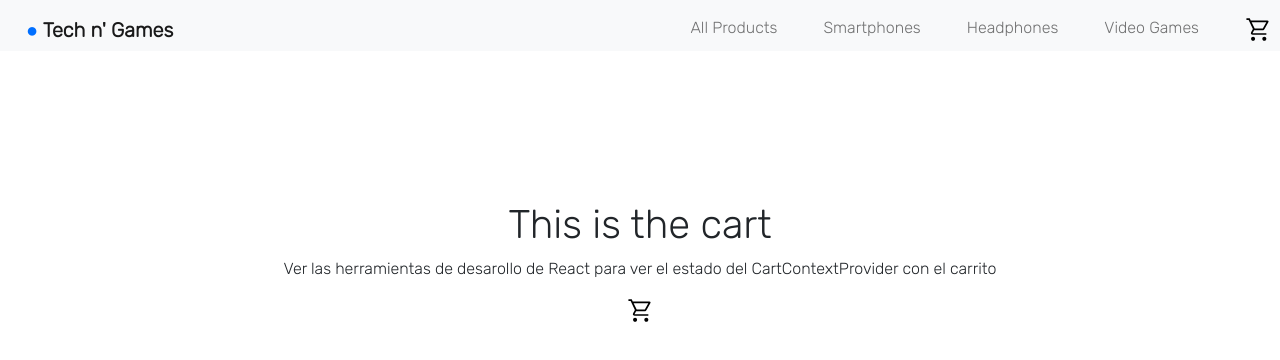
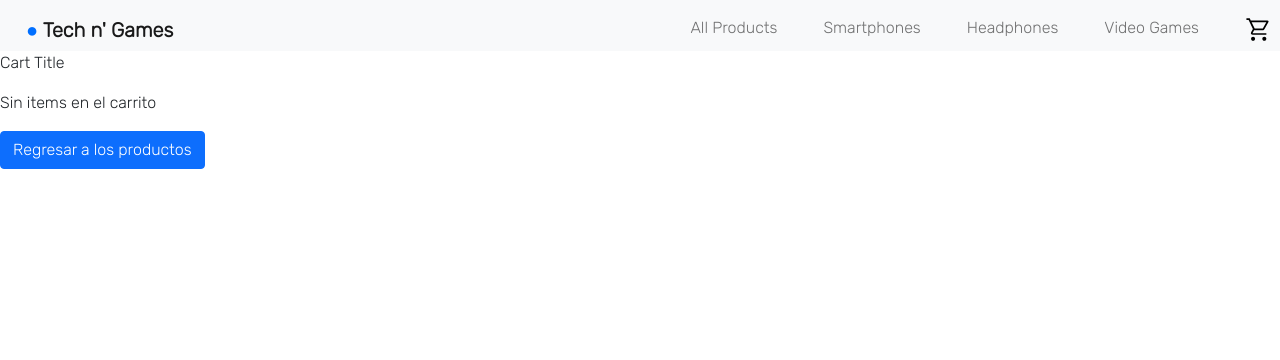
Before and after one commit to ArmandoMntr/techngame, a React (Create React App) app: page /cart in a window 1280 px wide. Shown: the top 360 px of the page. Built offline with nearby package versions, Linux system fonts and the light colour scheme.

Commit message:
cart component using context

```diff
--- a/src/components/Cart/Cart.jsx
+++ b/src/components/Cart/Cart.jsx
@@ -1,15 +1,55 @@
-import React from "react";
+import React, { useContext } from "react";
+import { Button } from "react-bootstrap";
 import "./Cart.scss";
-import cart from "../../assets/cartIcon/shopping_cart.svg";
+// import cart from "../../assets/cartIcon/shopping_cart.svg";
+import { CartContext } from "../../context/cartContext";
+import { Link } from "react-router-dom";
+
 const Cart = () => {
+  const { cart, removeItem, clearCart } = useContext(CartContext);
+  const prices = cart.map((item) => {
+    // if (item.quantity !== 1) {
+    //   return item.item.price * item.quantity;
+    // } else {
+    //   return 0;
+    // }
+    return item.quantity !== 1 ? item.item.price * item.quantity : [];
+  });
+
+  let totalPrice = 0;
+  for (let i = 0; i < prices.length; i++) {
+    totalPrice += prices[i];
+  }
+  console.log(totalPrice);
+  console.log(cart);
   return (
-    <div className="main">
-      <h1>This is the cart</h1>
-      <p>
-        Ver las herramientas de desarollo de React para ver el estado del
-        CartContextProvider con el carrito
-      </p>
-      <img src={cart} alt="cart" />
+    <div>
+      <p>Cart Title</p>
+      {cart.length === 0 ? (
+        <p>Sin items en el carrito</p>
+      ) : (
+        <>
+          {cart.map((item) => {
+            return (
+              <div className="cartItemContainer">
+                <p key={item.item.id}>Item: {item.item.title}</p>
+                <p key={item.quantity}>Quantity: {item.quantity}</p>
+                <p key={item.item.price}>Price: {item.item.price}</p>
+                <Button onClick={() => removeItem(item.item.id)}>
+                  Eliminar item
+                </Button>
+              </div>
+            );
+          })}
+
+          <p>Total price: {totalPrice}</p>
+          <Button onClick={() => clearCart()}>Vaciar Carrito</Button>
+        </>
+      )}
+
+      <Link to={"/"}>
+        <Button>Regresar a los productos</Button>
+      </Link>
     </div>
   );
 };
--- a/src/components/Cart/Cart.scss
+++ b/src/components/Cart/Cart.scss
@@ -1,8 +1,3 @@
-.main {
-  display: flex;
-  justify-content: center;
-  margin-top: 150px;
-  flex-direction: column;
-  text-align: center;
-  align-items: center;
+.cartItemContainer {
+  border-bottom: 1px solid black;
 }
--- a/src/components/ItemDetailContainer/ItemDetail/ItemDetail.jsx
+++ b/src/components/ItemDetailContainer/ItemDetail/ItemDetail.jsx
@@ -35,12 +35,14 @@ const ItemDetail = ({ detail }) => {
               <Link to={"/cart"}>
                 <Button className="goToCartButton">Go to Cart</Button>
               </Link>
+              <>
                 <Button
                   className="continueShoppingButton"
                   onClick={continueShopping}
                 >
                   Continue Shopping
                 </Button>
+              </>
             </>
           ) : (
             <ItemCount stock={stock} onAdd={onAdd} />
--- a/src/components/ItemDetailContainer/ItemDetail/ItemDetail.scss
+++ b/src/components/ItemDetailContainer/ItemDetail/ItemDetail.scss
@@ -34,6 +34,7 @@
       display: flex;
       justify-content: center;
       flex-direction: column;
+      align-items: flex-start;
       .goToCartButton {
         background-color: rgb(220, 126, 126);
         border: none;
--- a/src/components/NavigationBar/NavigationBar.jsx
+++ b/src/components/NavigationBar/NavigationBar.jsx
@@ -15,34 +15,6 @@ const NavigationBar = () => {
   ];
 
   return (
-    // <Navbar bg="light" expand="lg" className="navBarWrapper">
-    //   <Navbar.Brand href="#home" className="navBarTitle">
-    //     <span>●</span> Tech n' Games
-    //   </Navbar.Brand>
-    //   <Navbar.Toggle aria-controls="basic-navbar-nav" />
-    //   <Navbar.Collapse id="basic-navbar-nav">
-    //     <Nav className="me-auto navBarButtons">
-    //       <Nav.Link className="navBarLink" href="#home">
-    //         Sales
-    //       </Nav.Link>
-    //       <Nav.Link className="navBarLink" href="#link">
-    //         Products
-    //       </Nav.Link>
-    //       <Nav.Link className="navBarLink" href="#link">
-    //         New Arrivals
-    //       </Nav.Link>
-    //       <Nav.Link className="navBarLink" href="#link">
-    //         Contact Us
-    //       </Nav.Link>
-    //       <Nav.Link className="navBarLink loginLink" href="#link">
-    //         Login
-    //       </Nav.Link>
-    //       <Nav.Link className="navBarLink loginLink" href="#link">
-    //         <Cart />
-    //       </Nav.Link>
-    //     </Nav>
-    //   </Navbar.Collapse>
-    // </Navbar>
     <Navbar bg="light" expand="lg" className="navBarWrapper">
       <Nav.Link as={NavLink} to="/" className="navBarTitle navbar-brand">
         <span>●</span> Tech n' Games
@@ -62,7 +34,7 @@ const NavigationBar = () => {
               </Nav.Link>
             );
           })}
-          <Nav.Link className="navBarLink">
+          <Nav.Link as={NavLink} to="/cart" className="navBarLink">
             <Cart />
           </Nav.Link>
         </Nav>
```
Lines whose indentation alone changed are shown as unchanged.
